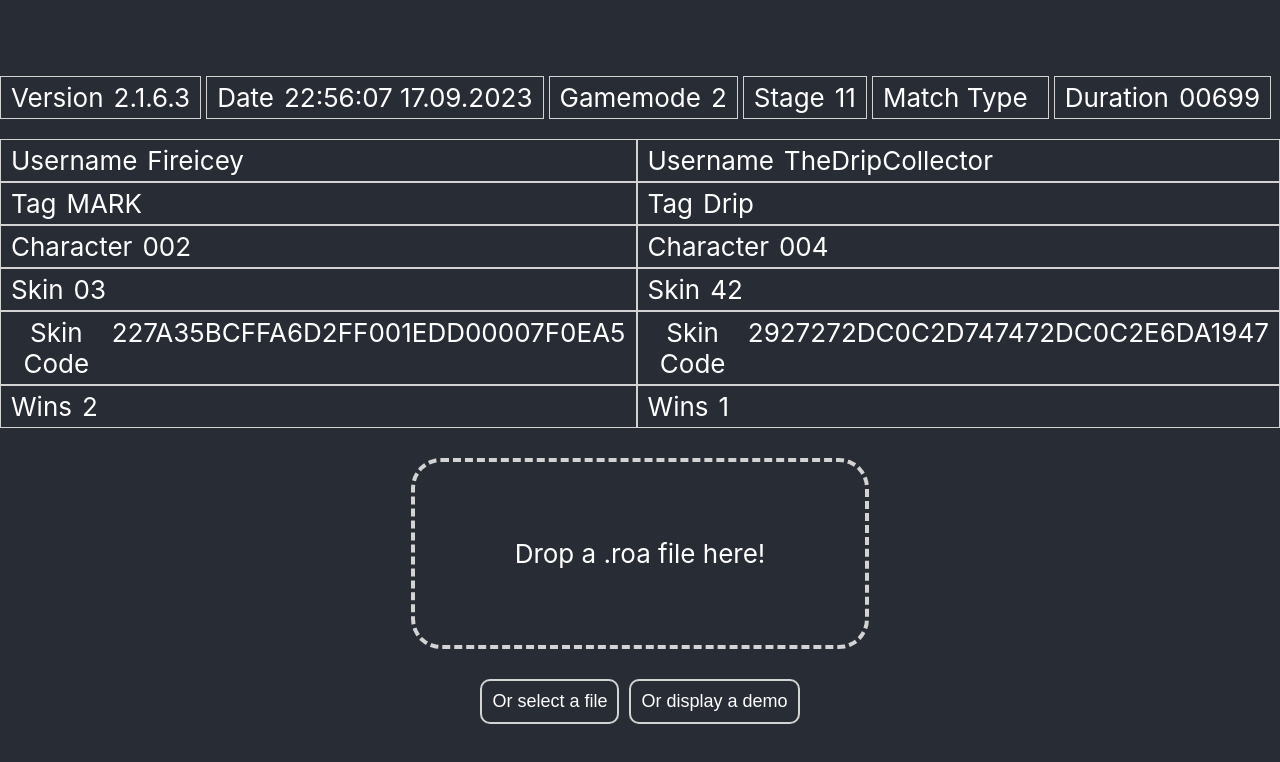
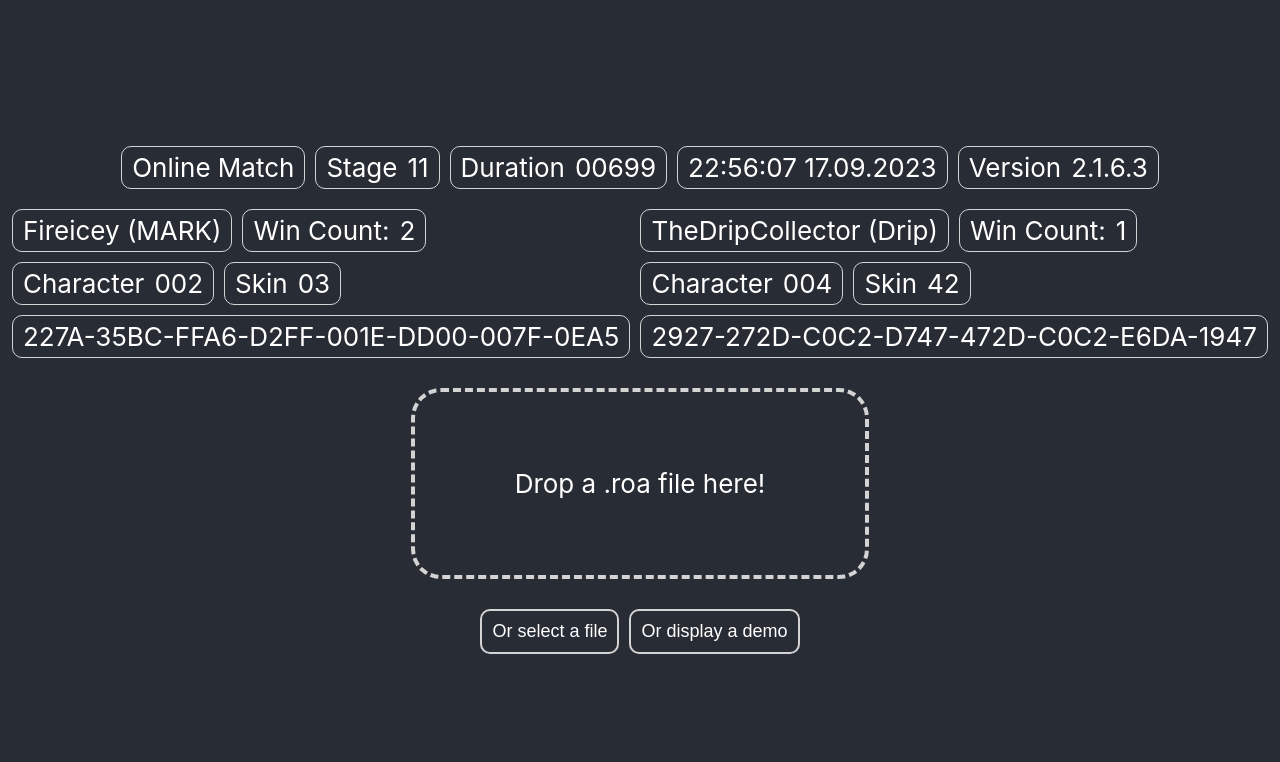
Before and after one commit to Readek/RoA-Replay-Reader, a React (Create React App) app in the folder roa-replay-reader/: page / in a window 1280 px wide. Both pictures are taken after a click on the button "Or display a demo". Shown: the top 762 px of the page. Built offline with nearby package versions, Linux system fonts and the light colour scheme.

Commit message:
General improvements

```diff
--- a/roa-replay-reader/src/App.css
+++ b/roa-replay-reader/src/App.css
@@ -67,12 +67,25 @@
 
 .gameInfoDiv {
   display: flex;
-  gap: 5px;
+  gap: 10px;
   flex-wrap: wrap;
+  justify-content: center;
 }
 .playerInfoDiv {
   display: flex;
   justify-content: center;
+  gap: 10px;
+}
+
+.playerInfo {
+  display: flex;
+  flex-direction: column;
+  gap: 10px;
+}
+
+.infoRow {
+  display: flex;
+  gap: 10px;
 }
 
 .gameInfoData {
@@ -80,4 +93,5 @@
   gap: 10px;
   border: 1px lightgrey solid;
   padding: 5px 10px;
+  border-radius: 10px;
 }
--- a/roa-replay-reader/src/components/GameInfoData.js
+++ b/roa-replay-reader/src/components/GameInfoData.js
@@ -2,7 +2,8 @@ export function GameInfoData({title, value}) {
 
     return (
         <div className="gameInfoData">
-            <div className="infoTitle">{title}</div>
+            {title && <div className="infoTitle">{title}</div>}
+
             <div className="infoData">{value}</div>
         </div>
     )
--- a/roa-replay-reader/src/components/ReplayDataInfo.js
+++ b/roa-replay-reader/src/components/ReplayDataInfo.js
@@ -9,12 +9,17 @@ export function ReplayDataInfo({fileData: replayData}) {
 
                 <div className="playerInfo">
 
-                    <GameInfoData title="Username" value={player.username}/>
-                    <GameInfoData title="Tag" value={player.tag}/>
-                    <GameInfoData title="Character" value={player.character}/>
-                    <GameInfoData title="Skin" value={player.skin}/>
-                    <GameInfoData title="Skin Code" value={player.skinCode}/>
-                    <GameInfoData title="Wins" value={player.wins}/>
+                    <div className="infoRow">
+                        <GameInfoData value={player.playerName}/>
+                        <GameInfoData title="Win Count:" value={player.wins}/>
+                    </div>
+
+                    <div className="infoRow">
+                        <GameInfoData title="Character" value={player.character}/>
+                        <GameInfoData title="Skin" value={player.skin}/>
+                    </div>
+
+                    <GameInfoData value={player.skinCode}/>
 
                 </div>
 
@@ -29,12 +34,11 @@ export function ReplayDataInfo({fileData: replayData}) {
 
             <div className="gameInfoDiv">
 
+                <GameInfoData value={replayData.gamemode}/>
+                <GameInfoData title="Stage" value={replayData.stage}/>
+                <GameInfoData title="Duration" value={replayData.length}/>
+                <GameInfoData value={replayData.date}/>
                 <GameInfoData title="Version" value={replayData.version}/>
-                <GameInfoData title="Date" value={replayData.date}/>
-                <GameInfoData title="Gamemode" value={replayData.gamemode}/>
-                <GameInfoData title="Stage" value={replayData.stage}/>
-                <GameInfoData title="Match Type" value={replayData.matchType}/>
-                <GameInfoData title="Duration" value={replayData.length}/>
 
             </div>
 
--- a/roa-replay-reader/src/scripts/Replay Reader.mjs
+++ b/roa-replay-reader/src/scripts/Replay Reader.mjs
@@ -46,7 +46,16 @@ export function readReplayFile(file) {
             // 1 = online casual
             // 2 = friendly match
             // 3 = ranked match
-            replayData.gamemode = repGM;
+            if (repGM == 0) {
+                replayData.gamemode = "Local Match";
+            } else if (repGM == 1) {
+                replayData.gamemode = "Casual Match";
+            } else if (repGM == 2) {
+                replayData.gamemode = "Online Match";
+            } else {
+                replayData.gamemode = "Ranked Match";
+            }
+
 
 
         } else if (i == 1) { // line 2 - more game info
@@ -90,27 +99,28 @@ export function readReplayFile(file) {
 
 
         // create a player object
-        replayData.player.push({});
+        const player = {};
 
 
         // steam username
-        replayData.player[i].username = fileLines[i + curLine].substring(1, 33).trimEnd();
+        const username = fileLines[i + curLine].substring(1, 33).trimEnd();
+        // player tag
+        const tag = fileLines[i + curLine].substring(33, 39).trimEnd();
 
-
-        // player tag
-        replayData.player[i].tag = fileLines[i + curLine].substring(33, 39).trimEnd();
+        // final player string
+        player.playerName = username + " (" + tag + ")";
 
 
         // character
         const charSlot = fileLines[i + curLine].substring(39, 42);
         // TODO charslot to text
-        replayData.player[i].character = charSlot;
+        player.character = charSlot;
 
 
         // skin
         const skinSlot = fileLines[i + curLine].substring(42, 44);
         // TODO skinslot to text?
-        replayData.player[i].skin = skinSlot;
+        player.skin = skinSlot;
 
 
         // taunt slot, may be useful later
@@ -119,13 +129,16 @@ export function readReplayFile(file) {
 
         // skin color code!
         const skinCode = fileLines[i + curLine].substring(56, 106).trimEnd();
-        // TODO add -
-        replayData.player[i].skinCode = skinCode;
+        // add in the "-"'s in the code
+        player.skinCode = skinCode.match(/.{1,4}/g).join("-");
 
 
         // win count
-        replayData.player[i].wins = fileLines[i + curLine].substring(127, 129).trimStart();
+        player.wins = fileLines[i + curLine].substring(127, 129).trimStart();
 
+
+        // add player to the final object
+        replayData.player.push(player);
 
 
         // next player will be 2 lines below, or 3 lines if player is workshop
```
